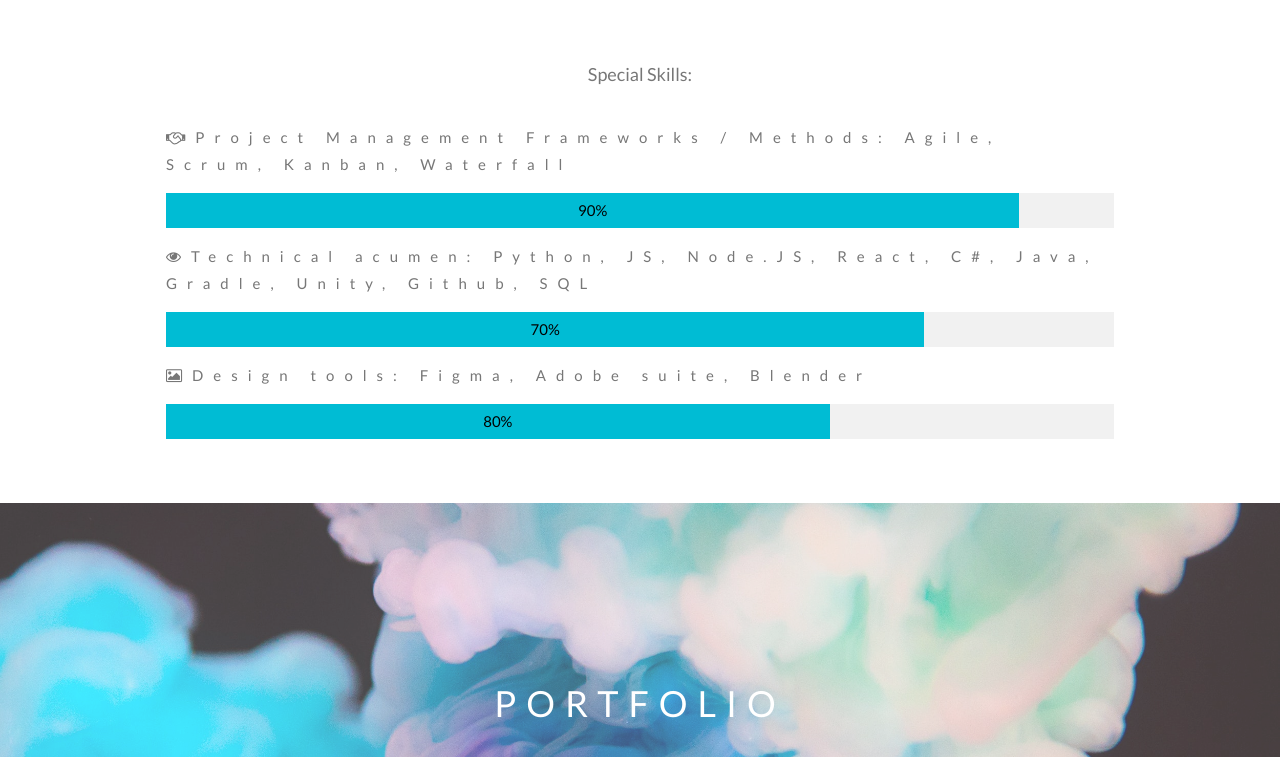
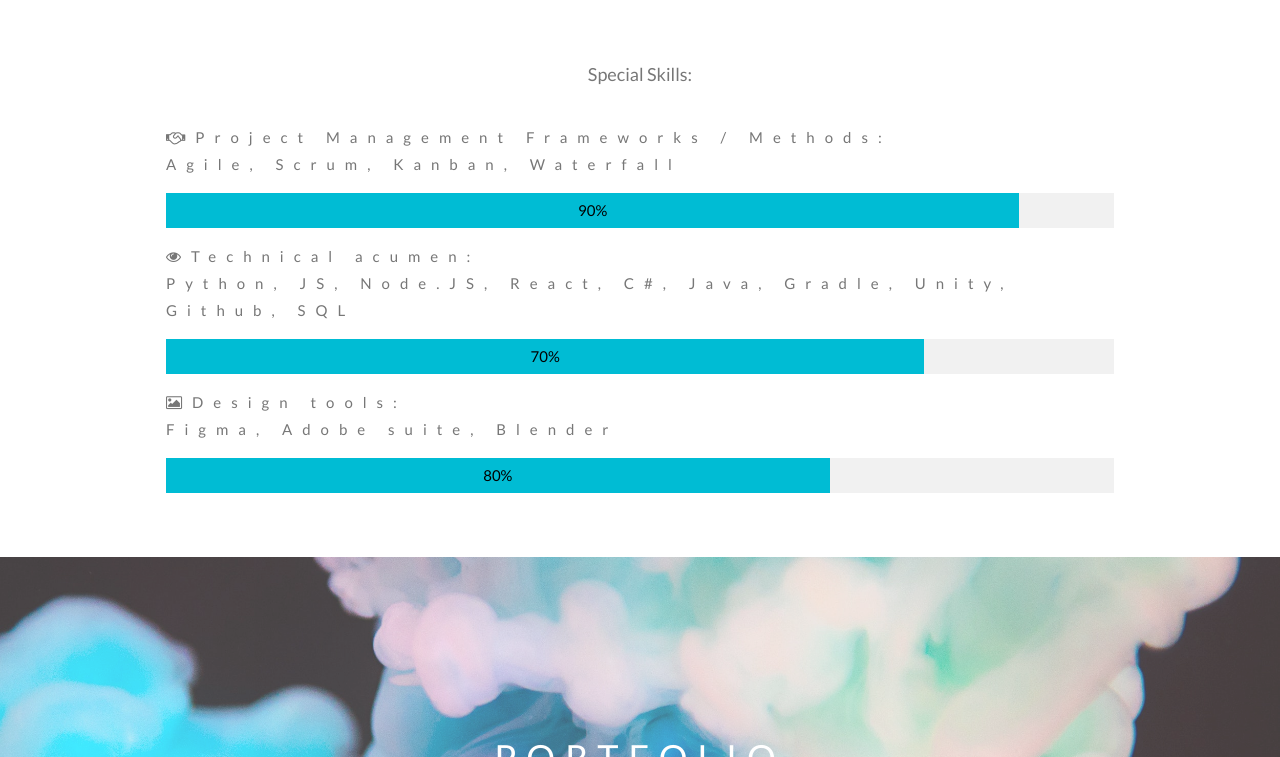
Before and after one commit to citrusapple/citrusapple.github.io, a plain HTML site: page index.html in a window 1280 px wide. Shown: the part 1025-1782 px from the top of the page. Drawn offline with nearby package versions, Linux system fonts and the light colour scheme.

Commit message:
added line break for skills

```diff
--- a/index.html
+++ b/index.html
@@ -156,15 +156,15 @@ body, html {
     </div>
   </div>
   <p class="w3-large w3-center w3-padding-16">Special Skills:</p>
-  <p class="w3-wide"><i class="fa fa-handshake-o"></i>Project Management Frameworks / Methods: Agile, Scrum, Kanban, Waterfall</p>
+  <p class="w3-wide"><i class="fa fa-handshake-o"></i>Project Management Frameworks / Methods: <br>Agile, Scrum, Kanban, Waterfall</p>
   <div class="w3-light-grey">
     <div class="w3-container w3-padding-small w3-cyan w3-center" style="width:90%">90%</div>
   </div>
-    <p class="w3-wide"><i class="fa fa-eye"></i>Technical acumen: Python, JS, Node.JS, React, C#, Java, Gradle, Unity, Github, SQL</p>
+    <p class="w3-wide"><i class="fa fa-eye"></i>Technical acumen: <br>Python, JS, Node.JS, React, C#, Java, Gradle, Unity, Github, SQL</p>
   <div class="w3-light-grey">
     <div class="w3-container w3-padding-small w3-cyan w3-center" style="width:80%">70%</div>
   </div>
-  <p class="w3-wide"><i class="fa fa-photo"></i>Design tools: Figma, Adobe suite, Blender</p>
+  <p class="w3-wide"><i class="fa fa-photo"></i>Design tools: <br>Figma, Adobe suite, Blender</p>
   <div class="w3-light-grey">
     <div class="w3-container w3-padding-small w3-cyan w3-center" style="width:70%">80%</div>
   </div>
```
